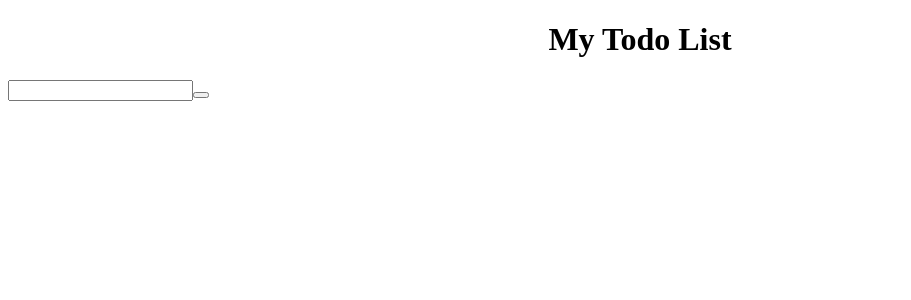
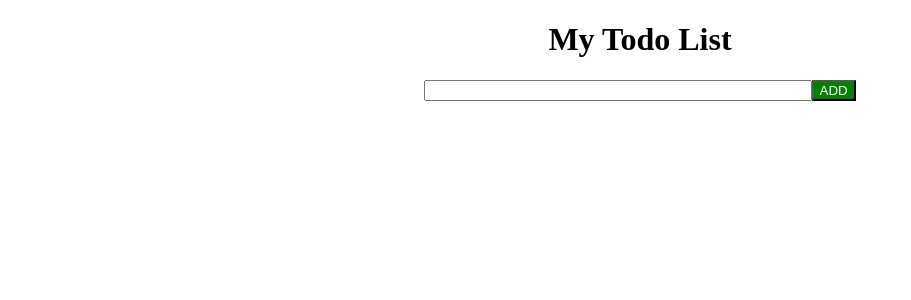
Before and after one commit to StudentCZ/review-todos, a React (Create React App) app in the folder client/: page / in a window 1280 px wide. Shown: the top 300 px of the page, without its empty margins (0-911 px from the left). Built offline with nearby package versions, Linux system fonts and the light colour scheme.

Commit message:
added some css to input form

```diff
--- a/client/src/components/InputTodo.js
+++ b/client/src/components/InputTodo.js
@@ -5,9 +5,9 @@ const InputTodo = () => {
   return (
     <>
       <h1 className={styles.heading}>My Todo List</h1>
-      <form>
-        <input type='text' />
-        <button></button>
+      <form className={styles.form1}>
+        <input type='text' className={styles.input1} />
+        <button className={styles.button1}>ADD</button>
       </form>
     </>
   );
--- a/client/src/components/InputTodo.module.css
+++ b/client/src/components/InputTodo.module.css
@@ -1,3 +1,16 @@
 .heading {
   text-align: center;
 }
+
+.form1 {
+  text-align: center;
+}
+
+.input1 {
+  width: 30%;
+}
+
+.button1 {
+  color: white;
+  background-color: green;
+}
```
